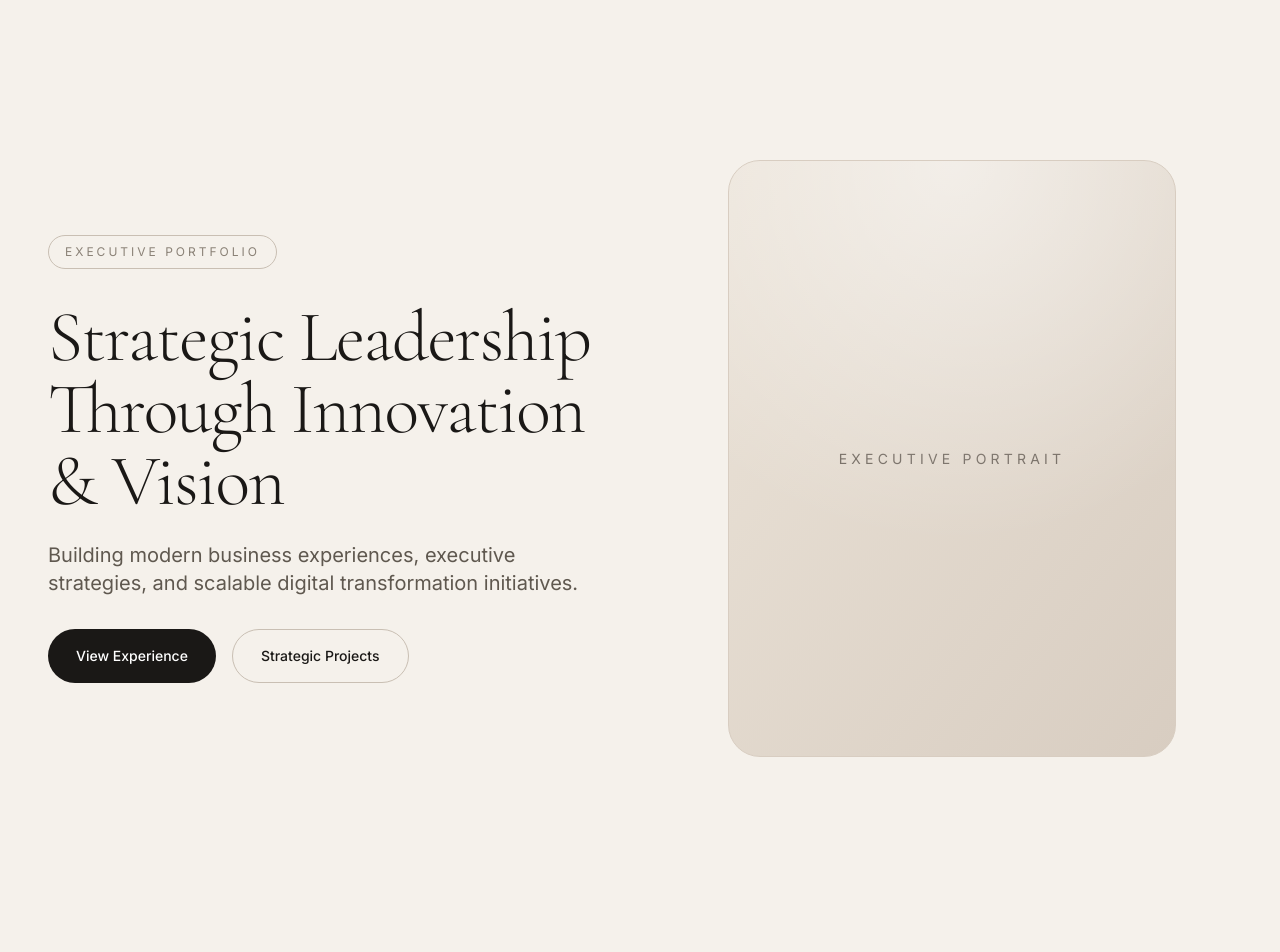
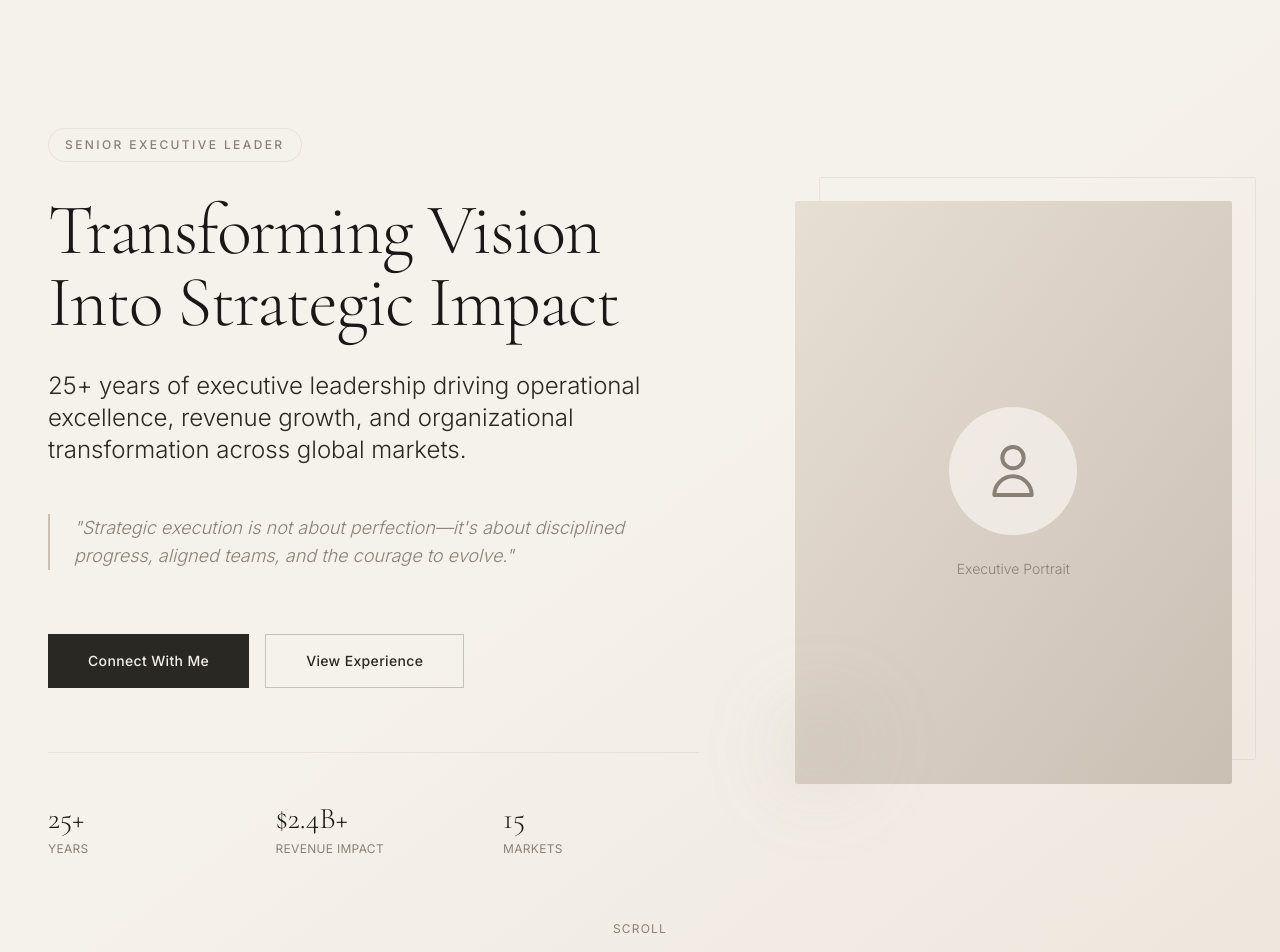
Before and after one commit to joannaklos1983/portfolio-wojciech-kaczanowski, a Next.js app: page / in a window 1280 px wide. Shown: the top 952 px of the page. Before the commit the page ends 917 px from the top, so only its background shows below. Built offline with nearby package versions, Linux system fonts and the light colour scheme.

Commit message:
Update Hero section with uploaded Claude component

```diff
--- a/src/components/sections/Hero.tsx
+++ b/src/components/sections/Hero.tsx
@@ -1,59 +1,160 @@
-'use client'
+'use client';
 
-import { motion } from 'framer-motion'
-import Container from '@/components/layout/Container'
+import { motion } from 'framer-motion';
+import Container from '@/components/layout/Container';
+import Image from 'next/image';
 
 export default function Hero() {
   return (
-    <section className="relative overflow-hidden py-32 lg:py-40">
-      <Container>
-        <div className="grid items-center gap-16 lg:grid-cols-2">
+    <section className="relative min-h-screen flex items-center py-24 md:py-32 overflow-hidden">
+      <div className="absolute inset-0 bg-gradient-to-br from-[#f5f1eb] via-[#f5f1eb] to-[#e8dfd4] opacity-60" />
+
+      <div className="absolute top-0 right-0 w-[600px] h-[600px] bg-gradient-radial from-[#e8dfd4]/40 to-transparent blur-3xl" />
+
+      <div className="absolute bottom-0 left-0 w-[500px] h-[500px] bg-gradient-radial from-[#c9bfb3]/20 to-transparent blur-3xl" />
+
+      <Container className="relative z-10">
+        <div className="grid grid-cols-1 lg:grid-cols-12 gap-16 lg:gap-24 items-center">
           <motion.div
-            initial={{ opacity: 0, y: 40 }}
+            initial={{ opacity: 0, y: 30 }}
             animate={{ opacity: 1, y: 0 }}
-            transition={{ duration: 0.8 }}
-            className="space-y-8"
+            transition={{ duration: 0.8, ease: [0.22, 0.61, 0.36, 1] }}
+            className="lg:col-span-7 order-2 lg:order-1"
           >
-            <div className="inline-flex items-center rounded-full border border-[#c9bfb3] px-4 py-2 text-xs uppercase tracking-[0.25em] text-[#8a8176]">
-              Executive Portfolio
-            </div>
+            <motion.div
+              initial={{ opacity: 0, y: 20 }}
+              animate={{ opacity: 1, y: 0 }}
+              transition={{ duration: 0.6, delay: 0.2 }}
+              className="mb-8"
+            >
+              <span className="inline-block px-4 py-2 text-xs font-medium tracking-[0.2em] uppercase text-[#8a8176] border border-[#c9bfb3]/30 rounded-full">
+                Senior Executive Leader
+              </span>
+            </motion.div>
 
-            <div className="space-y-6">
-              <h1 className="max-w-2xl">
-                Strategic Leadership Through Innovation & Vision
-              </h1>
+            <motion.h1
+              initial={{ opacity: 0, y: 20 }}
+              animate={{ opacity: 1, y: 0 }}
+              transition={{ duration: 0.8, delay: 0.3 }}
+              className="mb-8 text-[#1a1816]"
+            >
+              Transforming Vision
+              <br />
+              Into Strategic Impact
+            </motion.h1>
 
-              <p className="max-w-xl text-lg text-[#5f584f] md:text-xl">
-                Building modern business experiences, executive strategies,
-                and scalable digital transformation initiatives.
+            <motion.p
+              initial={{ opacity: 0, y: 20 }}
+              animate={{ opacity: 1, y: 0 }}
+              transition={{ duration: 0.8, delay: 0.4 }}
+              className="text-xl md:text-2xl font-light text-[#2a2823] mb-12 max-w-2xl leading-relaxed"
+            >
+              25+ years of executive leadership driving operational excellence,
+              revenue growth, and organizational transformation across global markets.
+            </motion.p>
+
+            <motion.div
+              initial={{ opacity: 0, y: 20 }}
+              animate={{ opacity: 1, y: 0 }}
+              transition={{ duration: 0.8, delay: 0.5 }}
+              className="mb-16 pl-6 border-l-2 border-[#c9bfb3]"
+            >
+              <p className="text-lg text-[#8a8176] font-light italic max-w-xl">
+                "Strategic execution is not about perfection—it's about disciplined
+                progress, aligned teams, and the courage to evolve."
               </p>
-            </div>
+            </motion.div>
 
-            <div className="flex flex-wrap gap-4">
-              <button className="rounded-full bg-[#1a1816] px-7 py-4 text-sm font-medium text-white transition hover:opacity-90">
+            <motion.div
+              initial={{ opacity: 0, y: 20 }}
+              animate={{ opacity: 1, y: 0 }}
+              transition={{ duration: 0.8, delay: 0.6 }}
+              className="flex flex-col sm:flex-row gap-4"
+            >
+              <a
+                href="#contact"
+                className="group inline-flex items-center justify-center px-10 py-4 bg-[#2a2823] text-[#f5f1eb] text-sm font-medium tracking-wide transition-all duration-300 hover:bg-[#1a1816] hover:shadow-lg hover:shadow-[#2a2823]/20"
+              >
+                <span>Connect With Me</span>
+              </a>
+
+              <a
+                href="#experience"
+                className="inline-flex items-center justify-center px-10 py-4 border border-[#c9bfb3] text-[#2a2823] text-sm font-medium tracking-wide transition-all duration-300 hover:border-[#8a8176] hover:bg-[#e8dfd4]/30"
+              >
                 View Experience
-              </button>
+              </a>
+            </motion.div>
 
-              <button className="rounded-full border border-[#c9bfb3] px-7 py-4 text-sm font-medium text-[#1a1816] transition hover:bg-[#e8dfd4]">
-                Strategic Projects
-              </button>
-            </div>
+            <motion.div
+              initial={{ opacity: 0 }}
+              animate={{ opacity: 1 }}
+              transition={{ duration: 0.8, delay: 0.8 }}
+              className="mt-16 pt-12 border-t border-[#c9bfb3]/30"
+            >
+              <div className="grid grid-cols-3 gap-8">
+                <div>
+                  <div className="text-3xl font-display font-light text-[#1a1816] mb-1">25+</div>
+                  <div className="text-xs text-[#8a8176] tracking-wide uppercase">Years</div>
+                </div>
+                <div>
+                  <div className="text-3xl font-display font-light text-[#1a1816] mb-1">$2.4B+</div>
+                  <div className="text-xs text-[#8a8176] tracking-wide uppercase">Revenue Impact</div>
+                </div>
+                <div>
+                  <div className="text-3xl font-display font-light text-[#1a1816] mb-1">15</div>
+                  <div className="text-xs text-[#8a8176] tracking-wide uppercase">Markets</div>
+                </div>
+              </div>
+            </motion.div>
           </motion.div>
 
           <motion.div
             initial={{ opacity: 0, scale: 0.95 }}
             animate={{ opacity: 1, scale: 1 }}
-            transition={{ duration: 1 }}
-            className="relative mx-auto aspect-[3/4] w-full max-w-md overflow-hidden rounded-[2rem] border border-[#d8cdc1] bg-gradient-to-br from-[#ebe3d8] to-[#d8cdc1]"
+            transition={{ duration: 1, delay: 0.4, ease: [0.22, 0.61, 0.36, 1] }}
+            className="lg:col-span-5 order-1 lg:order-2"
           >
-            <div className="absolute inset-0 bg-[radial-gradient(circle_at_top,rgba(255,255,255,0.5),transparent_60%)]" />
+            <div className="relative">
+              <div className="absolute -top-6 -right-6 w-full h-full border border-[#c9bfb3]/30 rounded-sm" />
 
-            <div className="flex h-full items-center justify-center text-sm uppercase tracking-[0.3em] text-[#6f665d]">
-              Executive Portrait
+              <div className="relative aspect-[3/4] bg-gradient-to-br from-[#e8dfd4] to-[#c9bfb3] rounded-sm overflow-hidden">
+                <div className="absolute inset-0 flex items-center justify-center">
+                  <div className="text-center">
+                    <div className="w-32 h-32 mx-auto mb-6 rounded-full bg-[#f5f1eb]/80 flex items-center justify-center">
+                      <svg className="w-16 h-16 text-[#8a8176]" fill="none" stroke="currentColor" viewBox="0 0 24 24">
+                        <path strokeLinecap="round" strokeLinejoin="round" strokeWidth={1.5} d="M16 7a4 4 0 11-8 0 4 4 0 018 0zM12 14a7 7 0 00-7 7h14a7 7 0 00-7-7z" />
+                      </svg>
+                    </div>
+                    <p className="text-sm text-[#8a8176] font-light">Executive Portrait</p>
+                  </div>
+                </div>
+
+                {/* <Image
+                  src="/images/executive-portrait.jpg"
+                  alt="Executive Portrait"
+                  fill
+                  className="object-cover"
+                  priority
+                /> */}
+              </div>
+
+              <div className="absolute -bottom-4 -left-4 w-24 h-24 bg-gradient-to-br from-[#8a8176]/20 to-transparent rounded-full blur-2xl" />
             </div>
           </motion.div>
         </div>
       </Container>
+
+      <motion.div
+        initial={{ opacity: 0 }}
+        animate={{ opacity: 1 }}
+        transition={{ duration: 0.8, delay: 1.2 }}
+        className="absolute bottom-12 left-1/2 -translate-x-1/2"
+      >
+        <a href="#experience" className="flex flex-col items-center gap-2 text-[#8a8176] hover:text-[#2a2823] transition-colors group">
+          <span className="text-xs tracking-widest uppercase">Scroll</span>
+        </a>
+      </motion.div>
     </section>
-  )
+  );
 }
```
